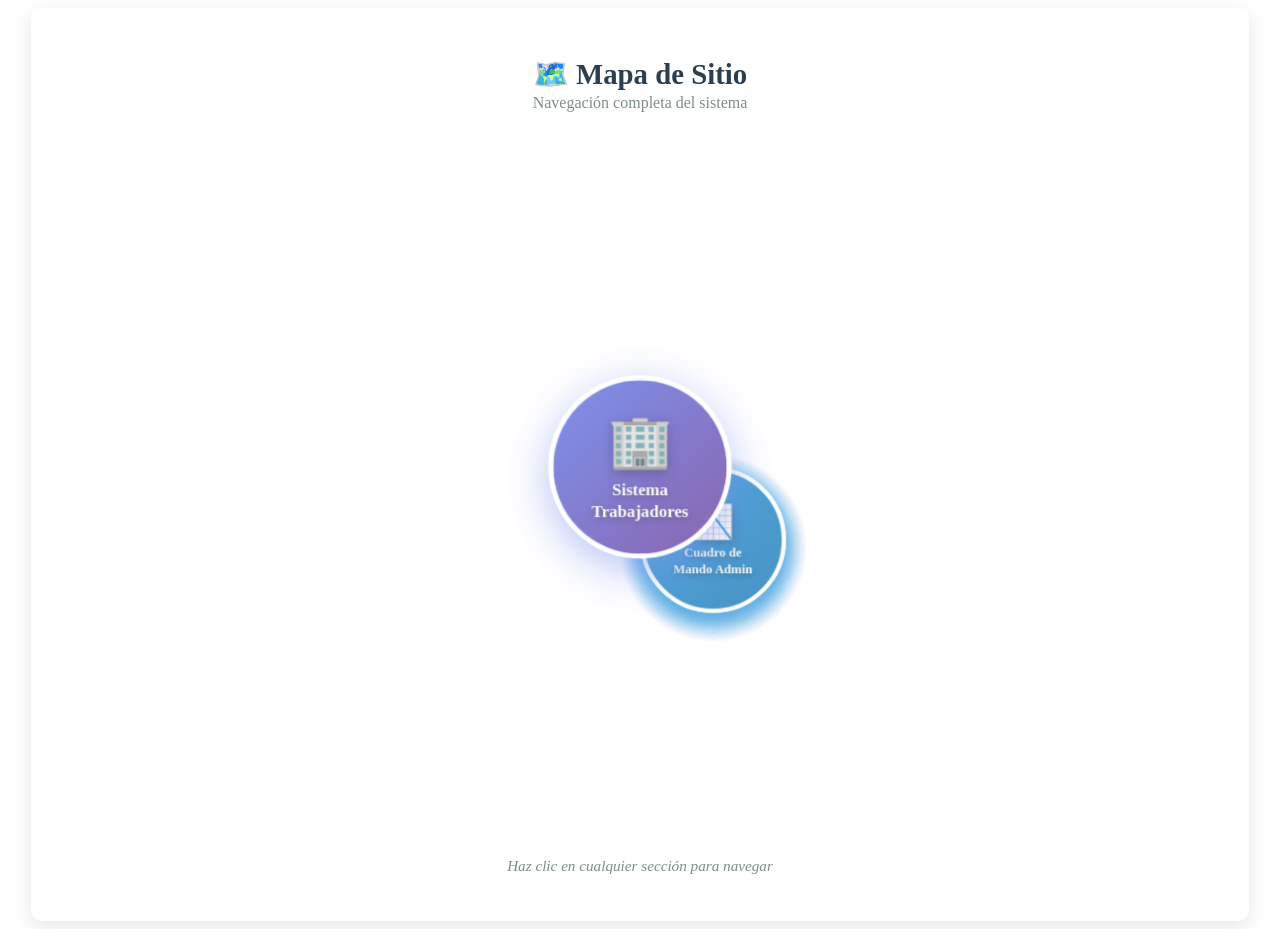
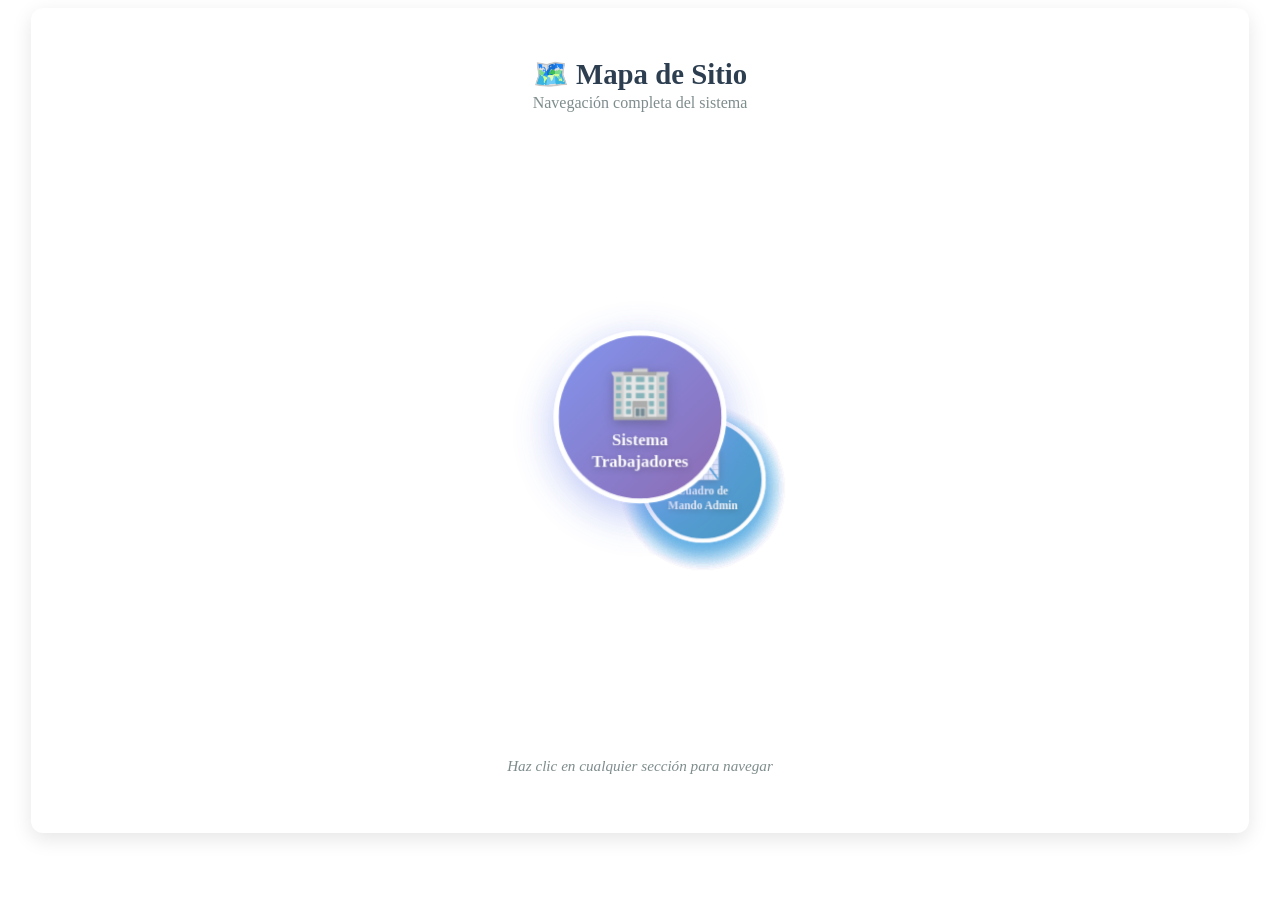

apariencia mapa sitio

--- a/frontend/css/sitemap.css
+++ b/frontend/css/sitemap.css
@@ -40,11 +40,11 @@
   align-self: center;
 }
 
-/* ====== CONTENEDOR DE LA RUEDA — ajustado para 7 items ====== */
+/* ====== CONTENEDOR DE LA RUEDA — compacto para 7 items ====== */
 .wheel-container {
   position: relative;
-  width: 760px;
-  height: 760px;
+  width: 640px;
+  height: 640px;
   margin: 5px auto;
   animation: fadeIn 0.8s ease-in-out;
   align-self: center;
@@ -107,11 +107,11 @@
   text-shadow: 0 2px 6px rgba(0, 0, 0, 0.3);
 }
 
-/* ====== ITEMS DE LA RUEDA — más grandes para 7 items ====== */
+/* ====== ITEMS DE LA RUEDA — compactos para 7 items ====== */
 .wheel-item {
   position: absolute;
-  width: 155px;
-  height: 155px;
+  width: 132px;
+  height: 132px;
   cursor: pointer;
   transition: all 0.4s cubic-bezier(0.68, -0.55, 0.265, 1.55);
   z-index: 5;
@@ -205,8 +205,8 @@
 }
 
 .item-icon {
-  font-size: 34px;
-  margin-bottom: 4px;
+  font-size: 29px;
+  margin-bottom: 3px;
   filter: drop-shadow(0 2px 5px rgba(0, 0, 0, 0.3));
   transition: all 0.3s ease;
   position: relative;
@@ -216,10 +216,10 @@
 .item-text {
   color: white;
   font-weight: 600;
-  font-size: 13px;
+  font-size: 11.5px;
   text-align: center;
   line-height: 1.3;
-  padding: 0 12px;
+  padding: 0 10px;
   text-shadow: 0 2px 5px rgba(0, 0, 0, 0.3);
   position: relative;
   z-index: 2;
@@ -333,44 +333,44 @@
 /* Pantallas grandes */
 @media (max-width: 1400px) {
   .wheel-container {
-    width: 680px;
-    height: 680px;
+    width: 580px;
+    height: 580px;
   }
   .wheel-center {
-    width: 175px;
-    height: 175px;
+    width: 165px;
+    height: 165px;
   }
   .wheel-item {
-    width: 140px;
-    height: 140px;
+    width: 120px;
+    height: 120px;
   }
 }
 
 /* Tablets */
 @media (max-width: 1024px) {
   .wheel-container {
-    width: 570px;
-    height: 570px;
+    width: 500px;
+    height: 500px;
   }
   .wheel-center {
-    width: 155px;
-    height: 155px;
+    width: 148px;
+    height: 148px;
   }
   .center-icon {
-    font-size: 44px;
+    font-size: 42px;
   }
   .center-text {
     font-size: 15px;
   }
   .wheel-item {
-    width: 120px;
-    height: 120px;
+    width: 106px;
+    height: 106px;
   }
   .item-icon {
-    font-size: 28px;
+    font-size: 24px;
   }
   .item-text {
-    font-size: 12px;
+    font-size: 11px;
   }
 }
 
@@ -388,30 +388,30 @@
     margin-bottom: 25px;
   }
   .wheel-container {
-    width: 470px;
-    height: 470px;
+    width: 420px;
+    height: 420px;
     margin: 20px auto;
   }
   .wheel-center {
-    width: 135px;
-    height: 135px;
+    width: 128px;
+    height: 128px;
   }
   .center-icon {
-    font-size: 37px;
+    font-size: 35px;
   }
   .center-text {
     font-size: 13px;
   }
   .wheel-item {
-    width: 100px;
-    height: 100px;
+    width: 90px;
+    height: 90px;
   }
   .item-icon {
-    font-size: 23px;
+    font-size: 20px;
   }
   .item-text {
-    font-size: 11px;
-    padding: 0 7px;
+    font-size: 10px;
+    padding: 0 6px;
   }
   .wheel-item-content {
     border: 3px solid white;
@@ -434,17 +434,17 @@
     margin-bottom: 20px;
   }
   .wheel-container {
-    width: 380px;
-    height: 380px;
+    width: 340px;
+    height: 340px;
     margin: 15px auto;
   }
   .wheel-center {
-    width: 110px;
-    height: 110px;
+    width: 104px;
+    height: 104px;
     border: 4px solid white;
   }
   .center-icon {
-    font-size: 32px;
+    font-size: 30px;
     margin-bottom: 5px;
   }
   .center-text {
@@ -452,16 +452,16 @@
     line-height: 1.2;
   }
   .wheel-item {
-    width: 82px;
-    height: 82px;
+    width: 74px;
+    height: 74px;
   }
   .item-icon {
-    font-size: 19px;
+    font-size: 17px;
     margin-bottom: 2px;
   }
   .item-text {
     font-size: 9px;
-    padding: 0 5px;
+    padding: 0 4px;
     line-height: 1.2;
   }
   .wheel-item-content {
@@ -482,25 +482,25 @@
 /* Móviles muy pequeños */
 @media (max-width: 360px) {
   .wheel-container {
-    width: 320px;
-    height: 320px;
+    width: 290px;
+    height: 290px;
   }
   .wheel-center {
-    width: 93px;
-    height: 93px;
+    width: 88px;
+    height: 88px;
   }
   .center-icon {
-    font-size: 27px;
+    font-size: 25px;
   }
   .center-text {
     font-size: 10px;
   }
   .wheel-item {
-    width: 68px;
-    height: 68px;
+    width: 62px;
+    height: 62px;
   }
   .item-icon {
-    font-size: 16px;
+    font-size: 14px;
   }
   .item-text {
     font-size: 8px;
